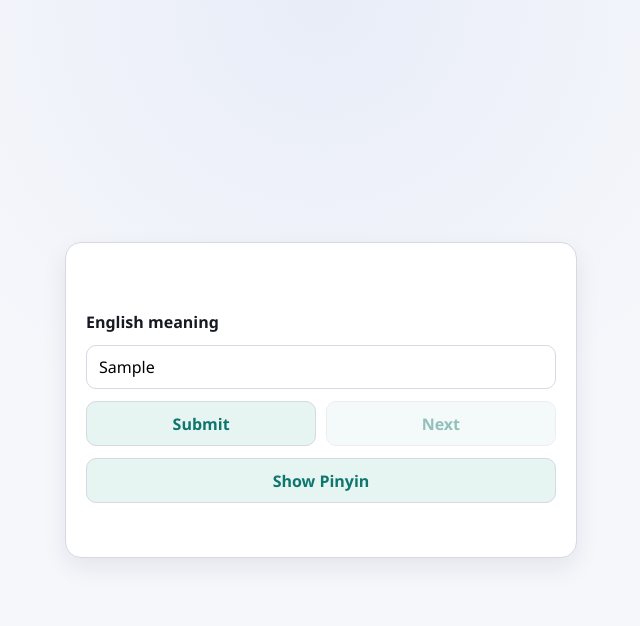
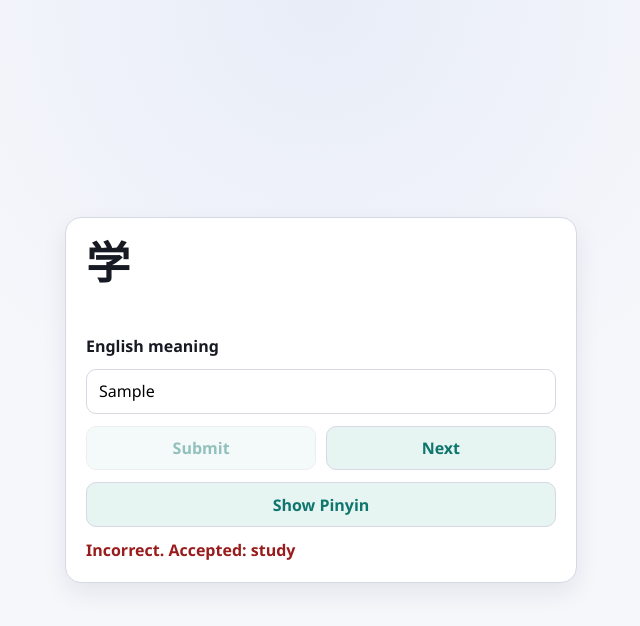
Before and after one commit to will98052-prog/Chinese-character-game, a website with bundled scripts: page index.html in a window 1280 px wide. Both pictures are taken after typing "Sample" into the empty fields and a click on the button "Submit". Shown: the whole page, without its empty margins (319-959 px from the left). Built offline with nearby package versions, Linux system fonts and the light colour scheme.

Commit message:
feat: implement quiz loop with manual next and persisted preferences

```diff
--- /dev/null
+++ b/app.js
@@ -0,0 +1,145 @@
+import vocab from './data/vocab.easy.json' assert { type: 'json' }
+import { checkAnswer } from './src/check-answer.js'
+import { selectNextPrompt } from './src/select-next-prompt.js'
+import { createSessionStore } from './src/session-store.js'
+
+const STORAGE_KEY = 'wordgame:v1'
+
+export function evaluateSubmission(prompt, input) {
+  if (!String(input ?? '').trim()) {
+    return { kind: 'validation-error', message: 'Please enter an answer.' }
+  }
+
+  return checkAnswer(prompt, input)
+    ? { kind: 'correct' }
+    : { kind: 'incorrect', accepted: prompt.meanings[0] }
+}
+
+function getUiElements(doc) {
+  const ids = [
+    'prompt',
+    'pinyin',
+    'answerInput',
+    'submitBtn',
+    'nextBtn',
+    'pinyinToggle',
+    'feedback'
+  ]
+
+  const entries = ids.map((id) => [id, doc.getElementById(id)])
+  if (entries.some(([, node]) => !node)) return null
+  return Object.fromEntries(entries)
+}
+
+export function initializeApp(doc = document) {
+  if (!doc || typeof doc.getElementById !== 'function') return null
+
+  const ui = getUiElements(doc)
+  if (!ui) return null
+
+  const store = createSessionStore(STORAGE_KEY)
+  let session = store.get()
+  let currentPrompt = selectNextPrompt(vocab, null)
+
+  function patchSession(partial) {
+    session = store.patch(partial)
+    return session
+  }
+
+  function renderPrompt() {
+    if (!currentPrompt) {
+      ui.prompt.textContent = 'No prompts available.'
+      ui.pinyin.textContent = ''
+      return
+    }
+
+    ui.prompt.textContent = currentPrompt.hanzi
+    ui.pinyin.textContent = session.showPinyin ? currentPrompt.pinyin : ''
+  }
+
+  function renderPinyinToggle() {
+    ui.pinyinToggle.textContent = session.showPinyin ? 'Hide Pinyin' : 'Show Pinyin'
+  }
+
+  function setFeedback(result) {
+    ui.feedback.dataset.state = result.kind
+
+    if (result.kind === 'correct') {
+      ui.feedback.textContent = 'Correct.'
+      return
+    }
+
+    if (result.kind === 'incorrect') {
+      ui.feedback.textContent = `Incorrect. Accepted: ${result.accepted}`
+      return
+    }
+
+    ui.feedback.textContent = result.message
+  }
+
+  function resetRound() {
+    ui.answerInput.value = ''
+    ui.feedback.textContent = ''
+    delete ui.feedback.dataset.state
+    ui.submitBtn.disabled = false
+    ui.nextBtn.disabled = true
+    ui.answerInput.focus()
+  }
+
+  function handleSubmit() {
+    const result = evaluateSubmission(currentPrompt, ui.answerInput.value)
+    setFeedback(result)
+
+    if (result.kind === 'validation-error') {
+      return
+    }
+
+    const isCorrect = result.kind === 'correct'
+    patchSession({
+      totalAnswered: session.totalAnswered + 1,
+      correctCount: session.correctCount + (isCorrect ? 1 : 0),
+      incorrectCount: session.incorrectCount + (isCorrect ? 0 : 1)
+    })
+
+    ui.submitBtn.disabled = true
+    ui.nextBtn.disabled = false
+  }
+
+  function handleNext() {
+    currentPrompt = selectNextPrompt(vocab, currentPrompt)
+    renderPrompt()
+    resetRound()
+  }
+
+  function handlePinyinToggle() {
+    patchSession({ showPinyin: !session.showPinyin })
+    renderPinyinToggle()
+    renderPrompt()
+  }
+
+  ui.submitBtn.addEventListener('click', handleSubmit)
+  ui.nextBtn.addEventListener('click', handleNext)
+  ui.pinyinToggle.addEventListener('click', handlePinyinToggle)
+  ui.answerInput.addEventListener('keydown', (event) => {
+    if (event.key !== 'Enter') return
+    event.preventDefault()
+    handleSubmit()
+  })
+
+  renderPrompt()
+  renderPinyinToggle()
+  resetRound()
+
+  return {
+    getCurrentPrompt() {
+      return currentPrompt
+    },
+    getSession() {
+      return session
+    }
+  }
+}
+
+if (typeof document !== 'undefined') {
+  initializeApp(document)
+}
--- a/index.html
+++ b/index.html
@@ -19,5 +19,6 @@
       <button id="pinyinToggle" type="button">Show Pinyin</button>
       <p id="feedback" aria-live="polite"></p>
     </main>
+    <script type="module" src="./app.js"></script>
   </body>
 </html>
```
Also changed, not shown: tests/unit/app-flow.test.js (added, +9 -0 lines).
